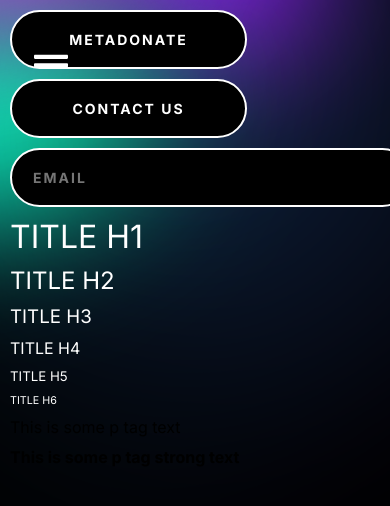
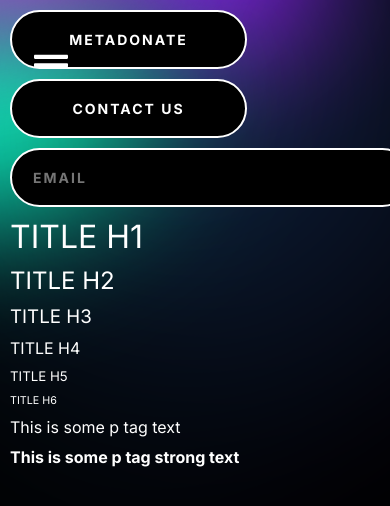
Before and after one commit to Ovoda/Ovoda.github.io, a React (Create React App) app in the folder metafunds_front/: page / in a window 390 px wide. Shown: the top 506 px of the page. Built offline with nearby package versions, Linux system fonts and the light colour scheme.

Commit message:
front: responsive navbar WIP

```diff
--- a/metafunds_front/src/App.tsx
+++ b/metafunds_front/src/App.tsx
@@ -20,8 +20,8 @@ function App() {
       <h4>Title H4</h4>
       <h5>Title H5</h5>
       <h6>Title H6</h6>
-      <p>This is some p tag text</p>
-      <strong>This is some p tag strong text</strong>
+      <p style={{ color: "white" }}>This is some p tag text</p>
+      <strong style={{ color: "white" }}>This is some p tag strong text</strong>
     </div >
   );
 }
```
